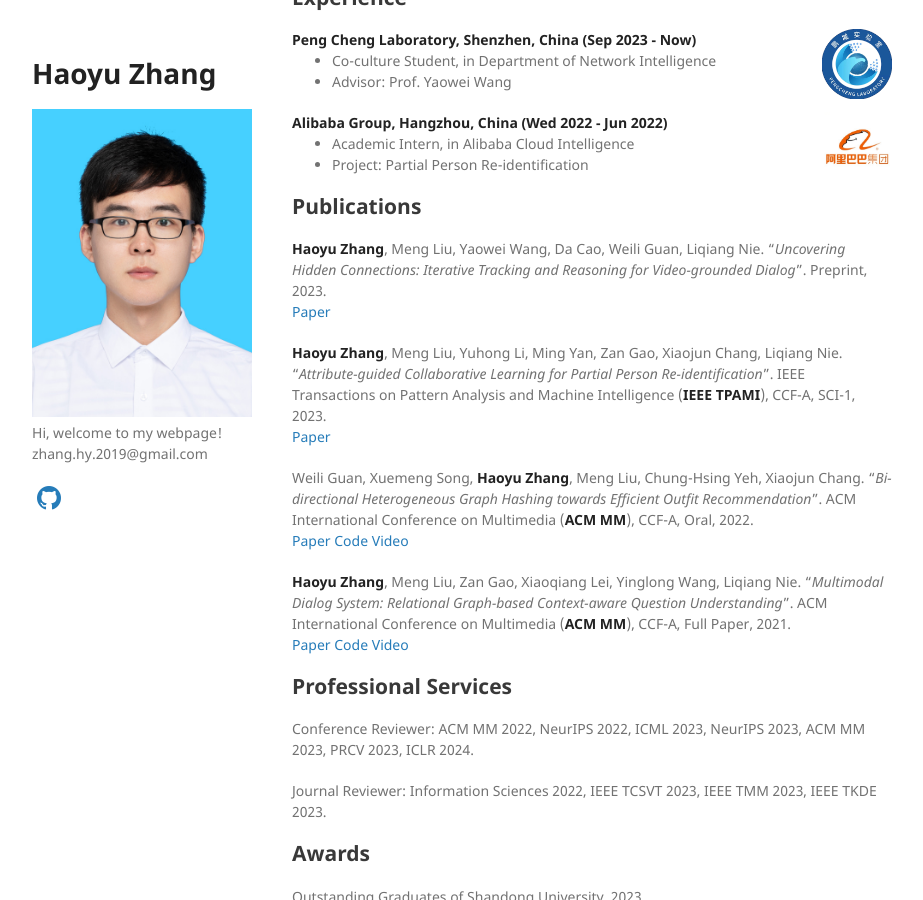
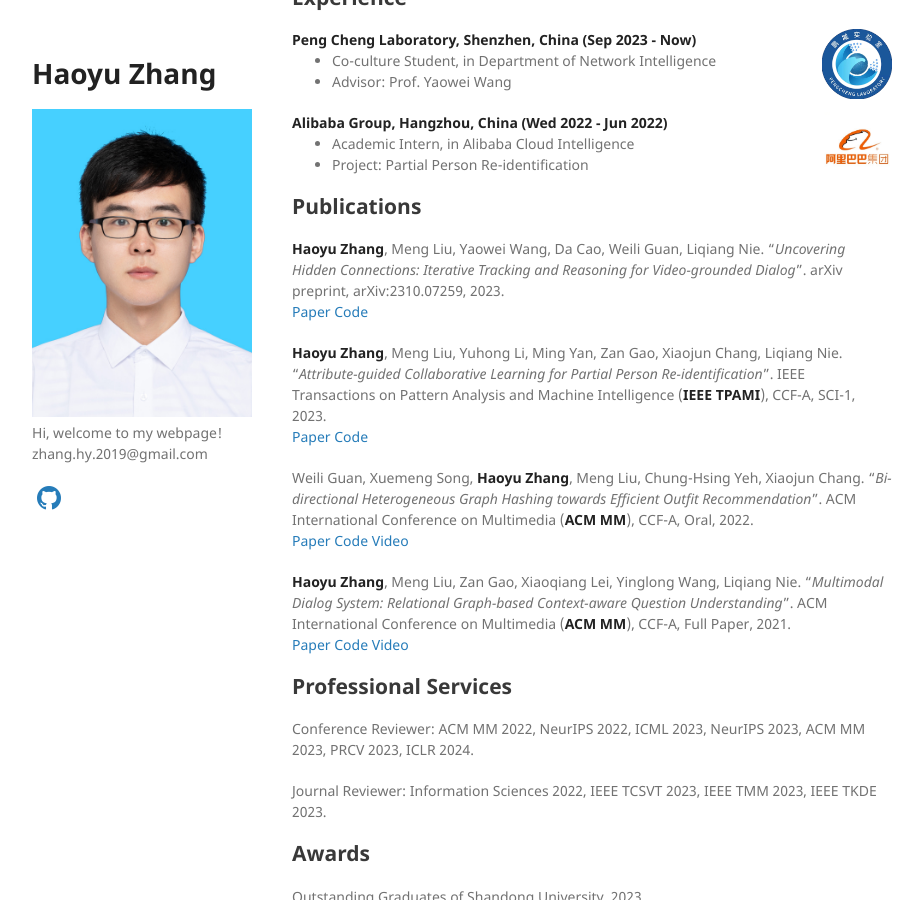
Before and after one commit to Hyu-Zhang/Hyu-Zhang.github.io, a Jekyll site: the page built from index.md, in a window 1280 px wide and 900 px high, scrolled down 574 px. Shown: the whole window, without its empty margins (178-1101 px from the left). Built offline with Jekyll 4.4.1, drawn with Linux system fonts in a browser that asks for light colours; a style sheet for code colours, icons or effects is not loaded; our own code applies the rules of GitHub Pages for plain Markdown files.

Commit message:
Update index.md

```diff
--- a/index.md
+++ b/index.md
@@ -73,11 +73,11 @@ I’m Haoyu Zhang (张昊宇), and I am currently a PhD Student at the School of
 
 ## Publications
 
-**Haoyu Zhang**, Meng Liu, Yaowei Wang, Da Cao, Weili Guan, Liqiang Nie. "_Uncovering Hidden Connections: Iterative Tracking and Reasoning for Video-grounded Dialog_". Preprint, 2023.<br />
-[Paper]()
+**Haoyu Zhang**, Meng Liu, Yaowei Wang, Da Cao, Weili Guan, Liqiang Nie. "_Uncovering Hidden Connections: Iterative Tracking and Reasoning for Video-grounded Dialog_". arXiv preprint, arXiv:2310.07259, 2023.<br />
+[Paper](https://arxiv.org/abs/2310.07259) [Code](https://github.com/Hyu-Zhang/ITR)
 
 **Haoyu Zhang**, Meng Liu, Yuhong Li, Ming Yan, Zan Gao, Xiaojun Chang, Liqiang Nie. "_Attribute-guided Collaborative Learning for Partial Person Re-identification_". IEEE Transactions on Pattern Analysis and Machine Intelligence (**IEEE TPAMI**), CCF-A, SCI-1, 2023.<br />
-[Paper](https://ieeexplore.ieee.org/stamp/stamp.jsp?tp=&arnumber=10239469)
+[Paper](https://ieeexplore.ieee.org/stamp/stamp.jsp?tp=&arnumber=10239469) [Code]()
 
 Weili Guan, Xuemeng Song, **Haoyu Zhang**, Meng Liu, Chung-Hsing Yeh, Xiaojun Chang. "_Bi-directional Heterogeneous Graph Hashing towards Efficient Outfit Recommendation_". ACM International Conference on Multimedia (**ACM MM**), CCF-A, Oral, 2022.<br />
 [Paper](https://dl.acm.org/doi/pdf/10.1145/3503161.3548020)  [Code](https://outfitrec.wixsite.com/bihgh)  [Video](https://dl.acm.org/doi/10.1145/3503161.3548020)
```
